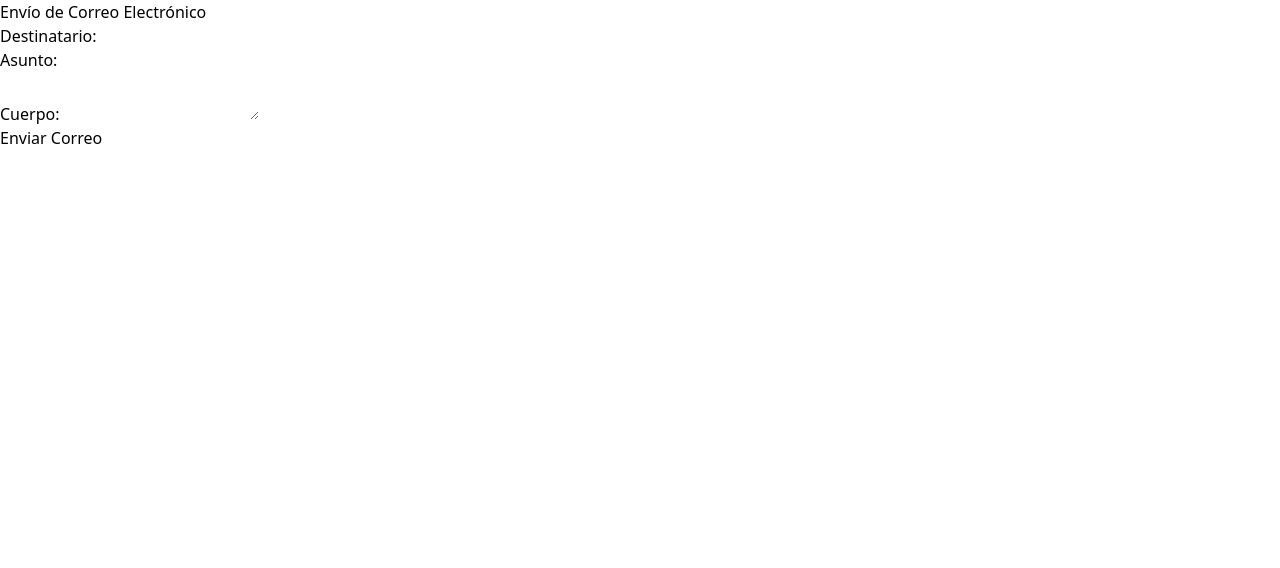
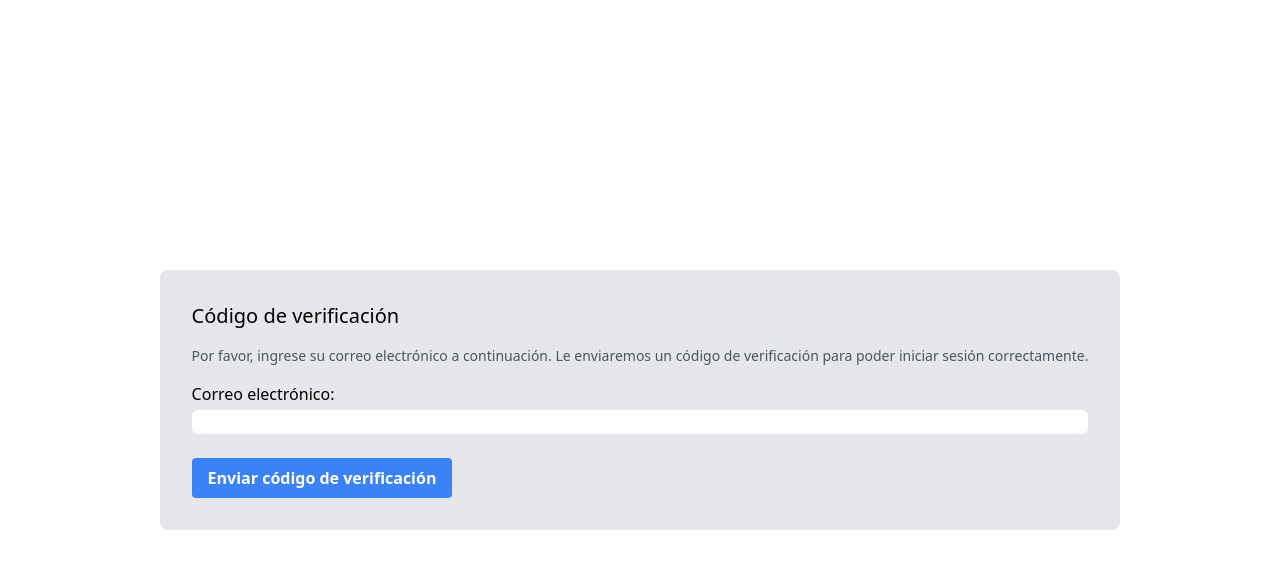
Before and after one commit to AlexUT22393235/TaskTrail, a React (Vite) app: page /ComponentePruebaEmail in a window 1280 px wide. Shown: the top 568 px of the page. Built offline with nearby package versions, Linux system fonts and the light colour scheme.

Commit message:
listo me la pelan

```diff
--- a/package.json
+++ b/package.json
@@ -11,6 +11,7 @@
   },
   "dependencies": {
     "axios": "^1.6.7",
+    "js-cookie": "^3.0.5",
     "react": "^18.2.0",
     "react-dom": "^18.2.0",
     "react-fontawesome": "^1.7.1",
--- a/src/pages/CodigoVerificacion.jsx
+++ b/src/pages/CodigoVerificacion.jsx
@@ -1,42 +1,74 @@
-import React from 'react'
-import { Link } from 'react-router-dom';
-
+import React, { useState } from 'react';
+import axios from 'axios';
+import Cookies from 'js-cookie';
 
 function CodigoVerificacion() {
+  const [codigoVerificacion, setCodigoVerificacion] = useState('');
+
+  // Obtener el correo electrónico de la cookie
+  const userEmail = Cookies.get('userEmail') || '';
+
+  const handleEnviarCodigo = async () => {
+    try {
+      // Verificar si el correo electrónico es válido
+      if (!userEmail) {
+        console.error('Error: Correo electrónico no válido');
+        return;
+      }
+
+      // Generar un código de verificación de 4 dígitos aleatorio
+      const codigoAleatorio = Math.floor(1000 + Math.random() * 9000);
+
+      // Enviar el código de verificación al correo electrónico del usuario
+      const response = await axios.post('http://localhost:3001/email/enviar-correo', {
+        destinatario: userEmail,
+        asunto: 'Código de verificación',
+        cuerpo: `Tu código de verificación es: ${codigoAleatorio}`,
+      });
+
+      console.log(response.data.mensaje);
+
+      // Actualizar el estado del código de verificación
+      setCodigoVerificacion(codigoAleatorio.toString());
+    } catch (error) {
+      console.error('Error al enviar el correo electrónico', error);
+    }
+  };
+
   return (
-    <>
- (
     <div className="flex items-center justify-center h-screen">
       <div className="w-[18%] bg-gray-200 border p-10 rounded-md shadow-md">
-        <h2 className="text-2xl font-semibold mb-4 text-center">Ingrese su token de acceso</h2>
+        <h2 className="text-2xl font-semibold mb-4 text-center">Ingrese su código de verificación</h2>
         <form>
           <div className="mb-4">
-
-            <label htmlFor="password" className="block font-bold mb-2">
-              Token
+            <label htmlFor="codigoVerificacion" className="block font-bold mb-2">
+              Código de verificación
             </label>
             <input
-              type="password"
-              id="password"
+              type="text"
+              id="codigoVerificacion"
+              value={codigoVerificacion}
+              onChange={(e) => setCodigoVerificacion(e.target.value)}
               className="w-full border border-gray-300 p-2 rounded-md focus:outline-none focus:border-blue-500"
             />
           </div>
-          <Link to="/Admin">
-          <button className='mr-4 bg-green-400 p-2 rounded-lg text-white hover:bg-green-300'>
-            Obtener Token
+          <button
+            type="button"
+            className="mr-4 bg-green-400 p-2 rounded-lg text-white hover:bg-green-300"
+            onClick={handleEnviarCodigo}
+          >
+            Obtener código
           </button>
           <button
             type="submit"
             className="bg-blue-500 text-white p-2 rounded-md hover:bg-blue-600 focus:outline-none focus:ring focus:border-blue-300"
           >
-            Ingresar
+            Enviar
           </button>
-          </Link>
         </form>
       </div>
     </div>
-    </>
-  )
+  );
 }
 
 export default CodigoVerificacion;
--- a/src/pages/ComponentePruebaEmail.jsx
+++ b/src/pages/ComponentePruebaEmail.jsx
@@ -1,45 +1,73 @@
 import React, { useState } from 'react';
 import axios from 'axios';
+import { useNavigate } from 'react-router-dom'; // Importa useNavigate para redireccionar a la página
 
 const ComponentePruebaEmail = () => {
   const [destinatario, setDestinatario] = useState('');
-  const [asunto, setAsunto] = useState('');
-  const [cuerpo, setCuerpo] = useState('');
+  const [codigoVerificacion, setCodigoVerificacion] = useState('');
+  const [mostrarModal, setMostrarModal] = useState(false);
+  const [codigoIngresado, setCodigoIngresado] = useState('');
+  const [error, setError] = useState('');
+  const navigate = useNavigate(); // Instancia de useNavigate
+
+  function generarCodigoVerificacion() {
+    // Generar un código de verificación de 4 dígitos aleatorio y lo convierte a cadena
+    return String(Math.floor(1000 + Math.random() * 9000));
+  }
 
   const handleEnvioCorreo = async () => {
     try {
+      const codigo = generarCodigoVerificacion();
+      setCodigoVerificacion(codigo); // Almacena el código generado en el estado
+
       // Realiza una solicitud POST a la ruta de tu backend que envía correos electrónicos
       const response = await axios.post('http://localhost:3001/email/enviar-correo', {
         destinatario,
-        asunto,
-        cuerpo,
+        asunto: 'Código de verificación',
+        cuerpo: `Tu código de verificación es: ${codigo}`,
       });
 
       console.log(response.data.mensaje);
+      // Mostrar el modal después de enviar el correo
+      setMostrarModal(true);
     } catch (error) {
       console.error('Error al enviar el correo electrónico', error);
     }
   };
 
+  const handleSubmitCodigo = () => {
+    if (codigoIngresado === codigoVerificacion) {
+      // Redirigir a la página "/Trabajos" si los códigos coinciden
+      navigate('/Trabajos');
+    } else {
+      // Mostrar un mensaje de error si los códigos no coinciden
+      setError('Los códigos de verificación no coinciden. Intente de nuevo.');
+    }
+  };
+
   return (
-    <div>
-      <h1>Envío de Correo Electrónico</h1>
-      <label>
-        Destinatario:
-        <input type="text" value={destinatario} onChange={(e) => setDestinatario(e.target.value)} />
-      </label>
-      <br />
-      <label>
-        Asunto:
-        <input type="text" value={asunto} onChange={(e) => setAsunto(e.target.value)} />
-      </label>
-      <br />
-      <label>
-        Cuerpo:
-        <textarea value={cuerpo} onChange={(e) => setCuerpo(e.target.value)} />
-      </label>
-      <br />
-      <button onClick={handleEnvioCorreo}>Enviar Correo</button>
+    <div className="flex justify-center items-center h-screen">
+      <div className="bg-gray-200 p-8 rounded-lg">
+        <h1 className="text-xl mb-4">Código de verificación</h1>
+        <p className="text-sm text-gray-600 mb-4">Por favor, ingrese su correo electrónico a continuación. Le enviaremos un código de verificación para poder iniciar sesión correctamente.</p>
+        <label className="block mb-2">
+          Correo electrónico:
+          <input type="text" value={destinatario} onChange={(e) => setDestinatario(e.target.value)} className="block w-full border-gray-300 rounded-md mt-1" />
+        </label>
+        <button onClick={handleEnvioCorreo} className="bg-blue-500 hover:bg-blue-700 text-white font-bold py-2 px-4 rounded mt-4">Enviar código de verificación</button>
+      </div>
+
+      {/* Modal */}
+      {mostrarModal && (
+        <div className="fixed inset-0 flex justify-center items-center bg-gray-900 bg-opacity-50">
+          <div className="bg-white p-8 rounded-lg">
+            <h2 className="text-lg mb-4">Ingrese el código de verificación</h2>
+            <input type="text" value={codigoIngresado} onChange={(e) => setCodigoIngresado(e.target.value)} className="block w-full border-gray-300 rounded-md mt-1 mb-4" />
+            {error && <p className="text-red-500 mb-4">{error}</p>}
+            <button onClick={handleSubmitCodigo} className="bg-blue-500 hover:bg-blue-700 text-white font-bold py-2 px-4 rounded">Aceptar</button>
+          </div>
+        </div>
+      )}
     </div>
   );
 };
--- a/src/pages/Login.jsx
+++ b/src/pages/Login.jsx
@@ -1,6 +1,7 @@
 import React, { useState } from 'react';
+import axios from 'axios';
+import Cookies from 'js-cookie';
 import { useNavigate } from 'react-router-dom';
-import axios from 'axios';
 import logo from '../assets/logo.jpeg';
 
 function Login() {
@@ -23,14 +24,17 @@ function Login() {
       } else {
         console.log('Inicio de sesión exitoso', response.data);
 
+        // Almacenar el correo electrónico en una cookie con una expiración de 1 día
+        Cookies.set('userEmail', response.data.email, { expires: 1 });
+
         // Evaluar el rol y redirigir según el mismo
         const rol = response.data.rol;
         if (rol === 1) {
           console.log('Redirigiendo a /AdminGeneral');
           navigate('/AdminGeneral');
         } else if (rol === 2) {
-          console.log('Redirigiendo a /Trabajos');
-          navigate('/CodigoVerificacion');
+          console.log('Redirigiendo a /CodigoVerificacion');
+          navigate('/ComponentePruebaEmail');
         }
       }
     } catch (error) {
@@ -38,7 +42,6 @@ function Login() {
       // Manejar el error según tus necesidades, puedes mostrar un mensaje al usuario, etc.
     }
   };
-
 
   return (
     <div className="flex h-screen w-screen">
@@ -86,7 +89,6 @@ function Login() {
             <button
               type="submit"
               className="w-full bg-cyan-800 text-white p-2 rounded"
-              onClick={handleLogin}
             >
               Ingresar
             </button>
```
Also changed, not shown: 2 other files (tests, documents, lock files or other folders).
